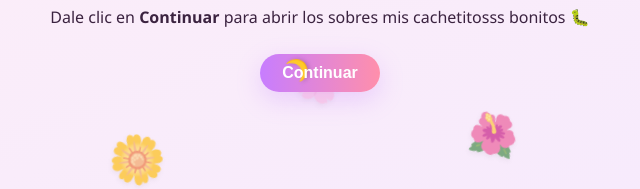
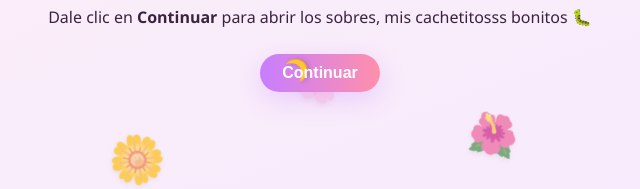
Before and after one commit to ricardo18-byte/mi-amor-por-ti-no-tiene-limites, a plain HTML site: page index.html in a window 1280 px wide. Shown: the part 371-560 px from the top of the page, 320-960 px from the left. Drawn offline with Linux system fonts and the light colour scheme; a web font is replaced by a local one.

Commit message:
index.html

```diff
--- a/index.html
+++ b/index.html
@@ -228,7 +228,7 @@
     </span>
   </div>
 
-  <p>Dale clic en <strong>Continuar</strong> para abrir los sobres mis cachetitosss bonitos 🐛 </p>
+  <p>Dale clic en <strong>Continuar</strong> para abrir los sobres, mis cachetitosss bonitos 🐛 </p>
   <button class="enter-btn" id="enterBtn">
     <span class="btn-label">Continuar</span>
     <span class="orbit" aria-hidden="true"><span class="moon">🌙</span></span>
```
